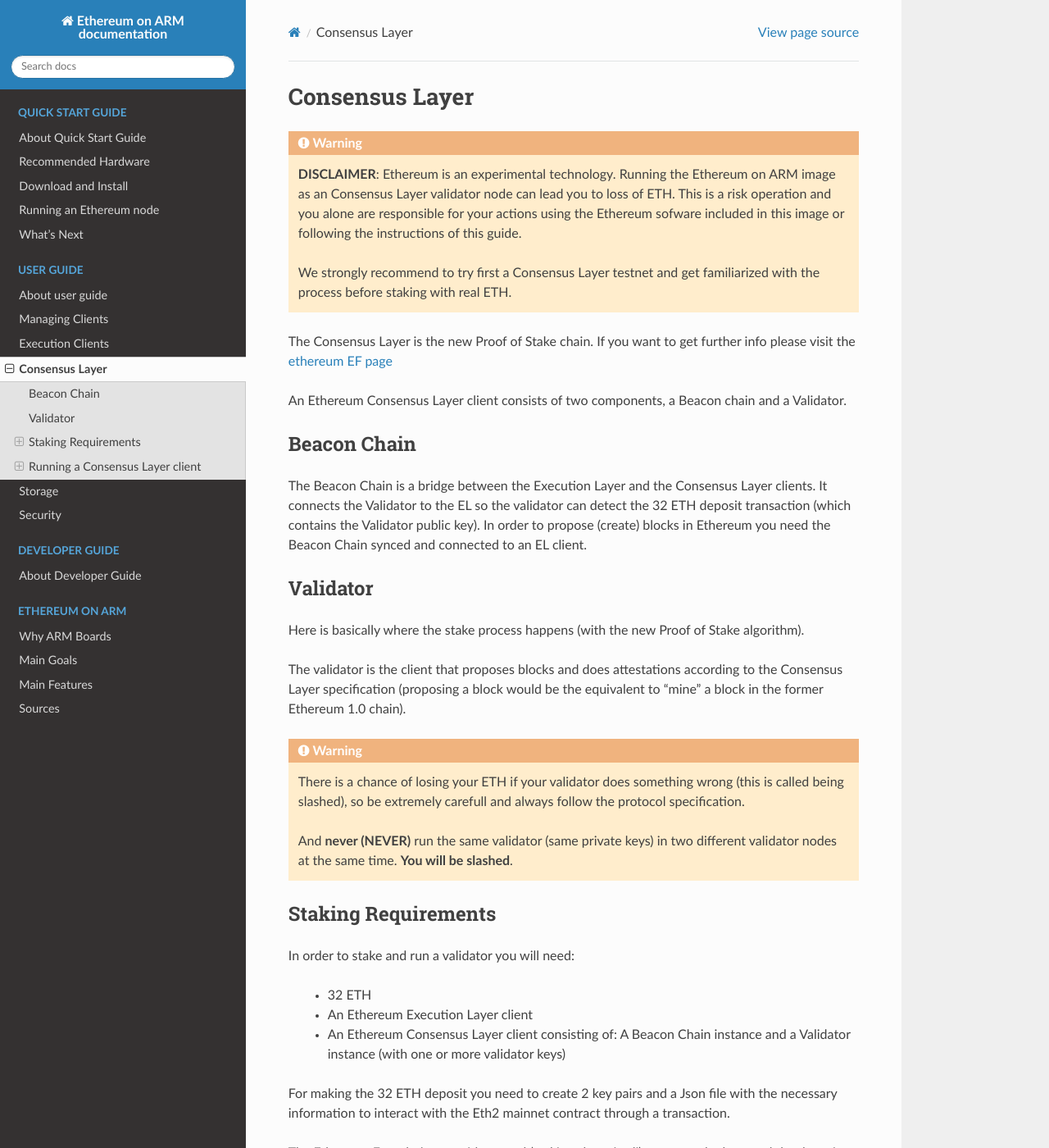
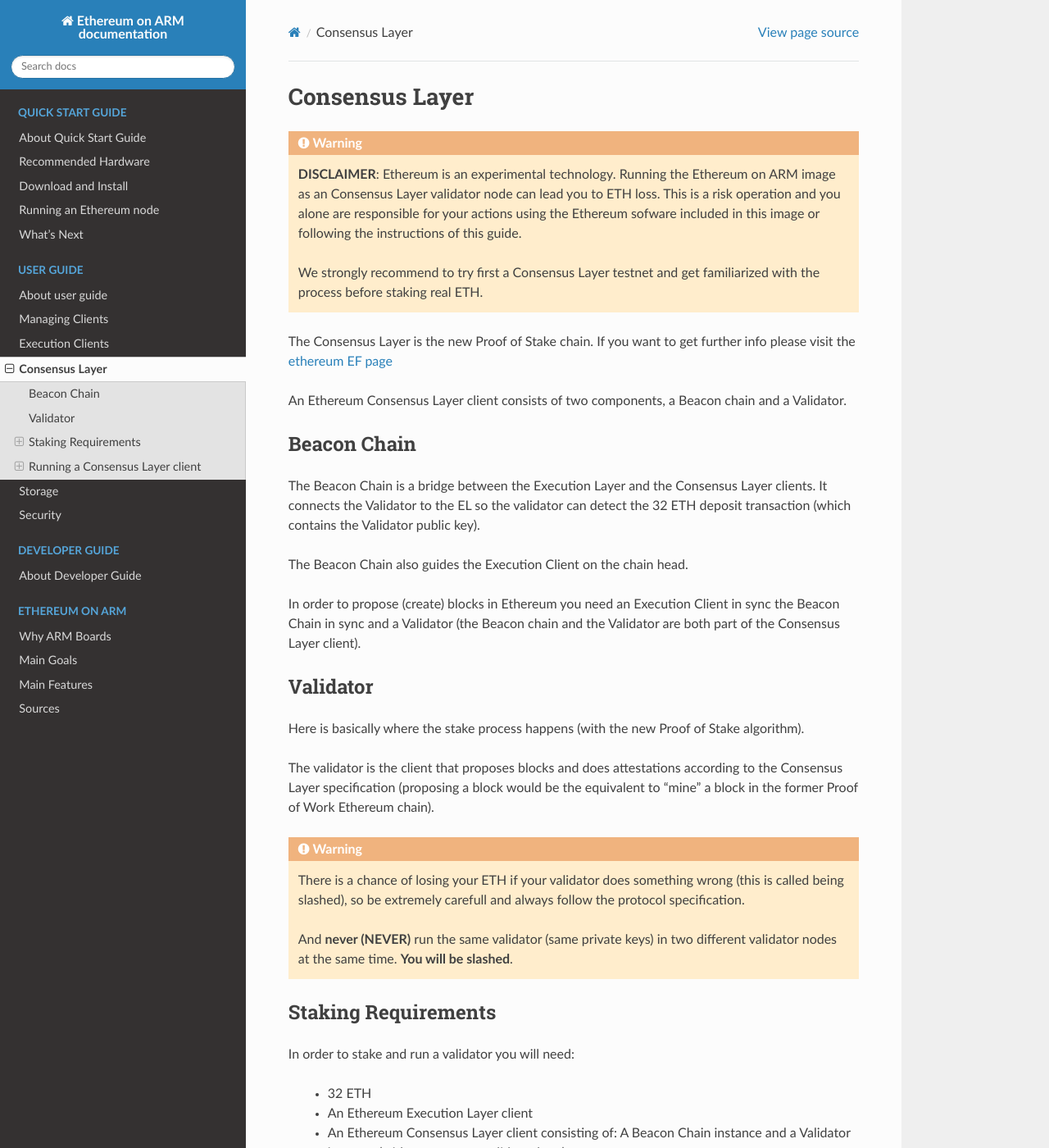
Before and after one commit to EOA-Blockchain-Labs/ethereumonarm, a Sphinx documentation site: the page built from docs/user-guide/consensus-clients.rst, in a window 1280 px wide and 1400 px high. Shown: the whole window at 82% size. Built offline with Sphinx 7.4.7 and the Read the Docs theme 2.0.0, drawn with Linux system fonts in a browser that asks for light colours; some of the changed text lies outside the part shown.

Commit message:
doc updates

```diff
--- a/docs/quick-guide/running-ethereum.rst
+++ b/docs/quick-guide/running-ethereum.rst
@@ -5,7 +5,7 @@
 ========================
 
 Great, all set. Now it is time to run an Ethereum full node. You
-need to run an Execution Layer client and a Consensus Layer client at the same time.
+need to **run an Execution Layer client and a Consensus Layer client at the same time**.
 
 In this Quick Start Guide we will run the :guilabel:`Geth` EL
 and the :guilabel:`Lighthouse` CL client.
--- a/docs/user-guide/consensus-clients.rst
+++ b/docs/user-guide/consensus-clients.rst
@@ -7,12 +7,12 @@
 .. warning::
 
   **DISCLAIMER**: Ethereum is an experimental technology. Running the Ethereum on ARM image as
-  an Consensus Layer validator node can lead you to loss of ETH. This is a risk operation and you
+  an Consensus Layer validator node can lead you to ETH loss. This is a risk operation and you
   alone are responsible for your actions using the Ethereum sofware included in this image
   or following the instructions of this guide.
 
   We strongly recommend to try first a Consensus Layer testnet and get
-  familiarized with the process before staking with real ETH.
+  familiarized with the process before staking real ETH.
 
 
 The Consensus Layer is the new Proof of Stake chain. If you
@@ -27,9 +27,13 @@
 
 The Beacon Chain is a bridge between the Execution Layer and the Consensus Layer clients.
 It connects the Validator to the EL so the validator can detect the
-32 ETH deposit transaction (which contains the Validator public key). In order to
-propose (create) blocks in Ethereum you need the Beacon Chain synced and
-connected to an EL client.
+32 ETH deposit transaction (which contains the Validator public key).
+
+The Beacon Chain also guides the Execution Client on the chain head.
+
+In order to propose (create) blocks in Ethereum you need an Execution Client in sync
+the Beacon Chain in sync and a Validator (the Beacon chain and the Validator are both
+part of the Consensus Layer client).
 
 Validator
 ---------
@@ -38,7 +42,7 @@
 
 The validator is the client that proposes blocks and does attestations according to
 the Consensus Layer specification (proposing a block would be the equivalent to "mine" a block
-in the former Ethereum 1.0 chain).
+in the former Proof of Work Ethereum chain).
 
 .. warning::
 
@@ -60,7 +64,7 @@
     Validator instance (with one or more validator keys)
 
 For making the 32 ETH deposit you need to create 2 key pairs and a Json file with the
-necessary information to interact with the Eth2 mainnet contract through a transaction.
+necessary information to interact with the mainnet staking contract through a transaction.
 
 The Ethereum Foundation provides a tool (staking-deposit-cli) to create the keys and the
 deposit information (which among others contains your validator(s) public key(s)). This
```
Also changed, not shown: other parts of docs/quick-guide/running-ethereum.rst (+1 -1 lines), docs/quick-guide/download-and-install.rst (+7 -7 lines).
